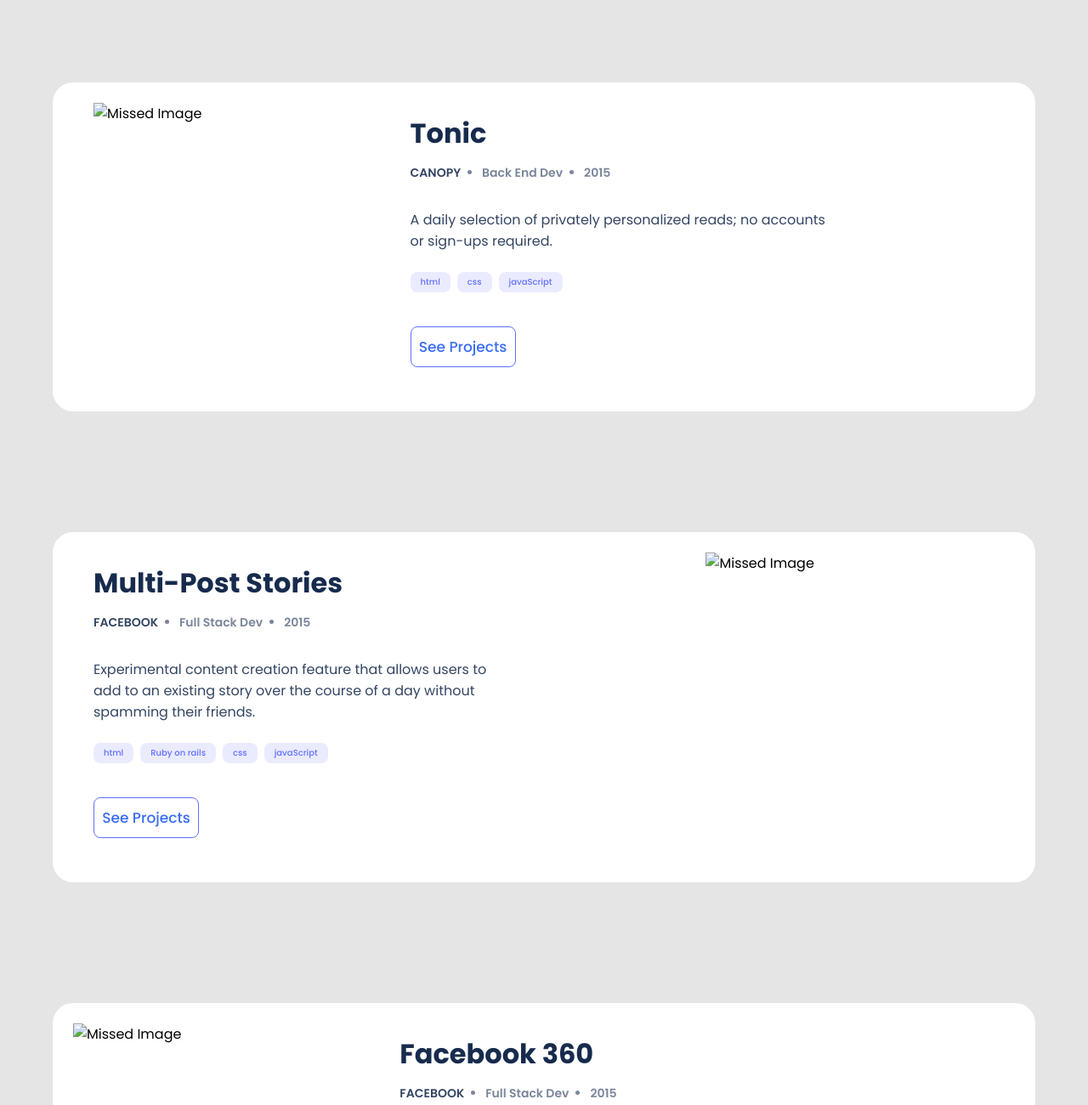
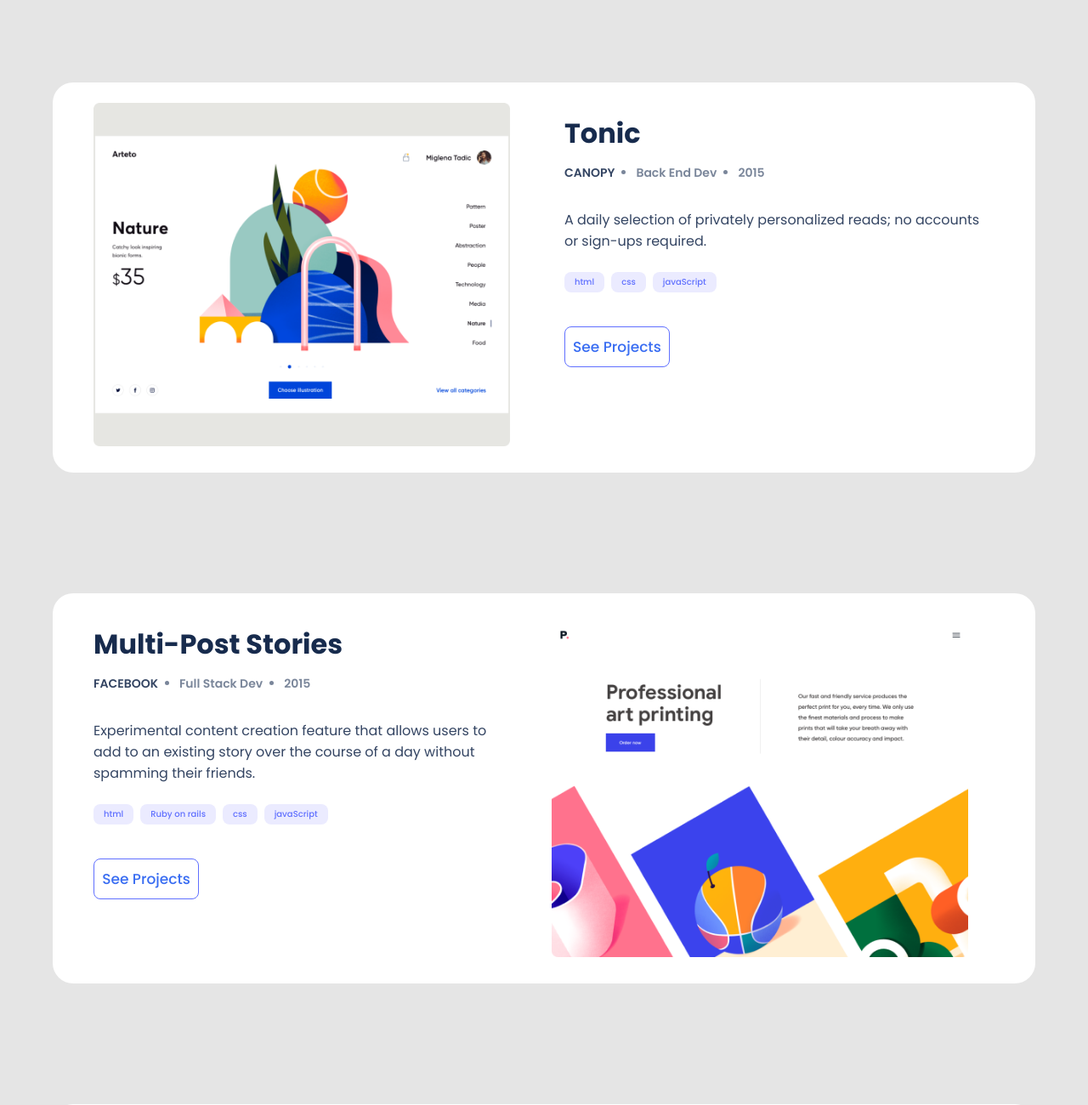
Before and after one commit to Banstein/Portfolio-Desktop, a website: page index.html in a window 1280 px wide. Shown: the part 1200-2500 px from the top of the page at 85% size. Drawn offline with Linux system fonts and the light colour scheme; files whose address does not match are found by name.

Commit message:
Update index.html

```diff
--- a/index.html
+++ b/index.html
@@ -42,7 +42,7 @@
     </article>
     <article class="cards-parent">
       <section class="card">
-        <div class="image-block method1"><img src="images/card-1.png" alt="Missed Image" class="card-image reverse"></div>
+        <div class="image-block method1"><img src="img/card-1.png" alt="Missed Image" class="card-image reverse"></div>
         <div class="card-block">
           <h2 class="card-header">Tonic</h2>
           <div class="card-title-container">
@@ -66,7 +66,7 @@
         </div>
       </section>
       <section class="card">
-        <div class="image-block"><img src="images/card-2.png" alt="Missed Image" class="card-image"></div>
+        <div class="image-block"><img src="img/card-2.png" alt="Missed Image" class="card-image"></div>
         <div class="card-block reverse">
           <h2 class="card-header">Multi-Post Stories</h2>
           <div class="card-title-container">
@@ -91,7 +91,7 @@
         </div>
       </section>
       <section class="card">
-        <div class="image-block method1"><img src="images/card-3.png" alt="Missed Image" class="card-image"></div>
+        <div class="image-block method1"><img src="img/card-3.png" alt="Missed Image" class="card-image"></div>
         <div class="card-block">
           <h2 class="card-header">Facebook 360</h2>
           <div class="card-title-container">
@@ -116,7 +116,7 @@
         </div>
       </section>
       <section class="card">
-        <div class="image-block"><img src="images/card-4.png" alt="Missed Image" class="card-image"></div>
+        <div class="image-block"><img src="img/card-4.png" alt="Missed Image" class="card-image"></div>
         <div class="card-block reverse">
           <h2 class="card-header">Uber Navigation</h2>
           <div class="card-title-container">
```
